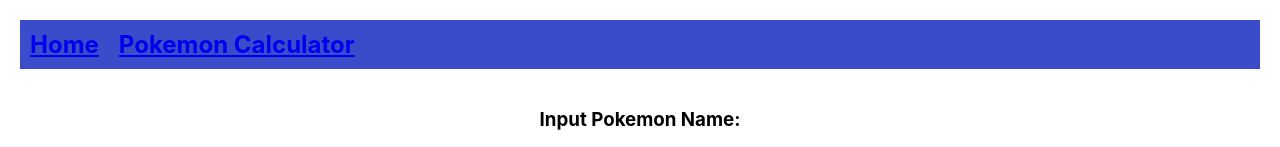
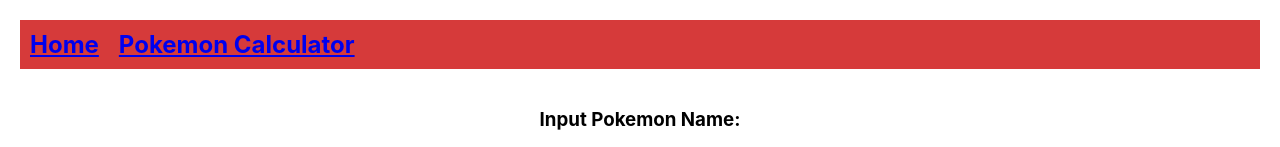
Before and after one commit to donuts030/PokeCalc, a React (Vite) app: page /pokeCalc in a window 1280 px wide. Shown: the top 147 px of the page. Built offline with nearby package versions, Linux system fonts and the light colour scheme.

Commit message:
making sure things are correct

```diff
--- a/src/App.css
+++ b/src/App.css
@@ -94,7 +94,7 @@
   display: flex;
   flex-direction: row;
   margin: 20px;
-  background-color: rgb(59, 76, 202);
+  background-color: rgb(214, 58, 58);
   color: rgb(179, 161, 37);
 }
 
--- a/src/components/MovesDisplay.jsx
+++ b/src/components/MovesDisplay.jsx
@@ -0,0 +1,3 @@
+function MovesDisplay(){
+
+}
--- a/src/components/PokeCalcOutput.jsx
+++ b/src/components/PokeCalcOutput.jsx
@@ -72,7 +72,7 @@
               <p className="pokeName">pokemon1 : {props.pokeData1?.data?.name}</p>
               <LevelInput index={1} setLvl={setLvl1}/>
               <p className="pokeLvl">Level : {level1}</p>
-              <StatsInput pokeBaseStats={props.stats2} setStats={props.setStat1}/>
+              <StatsInput pokeBaseStats={props.stats1} setStats={props.setStat1}/>
             </div>
           </div>
           {moves1}
```
